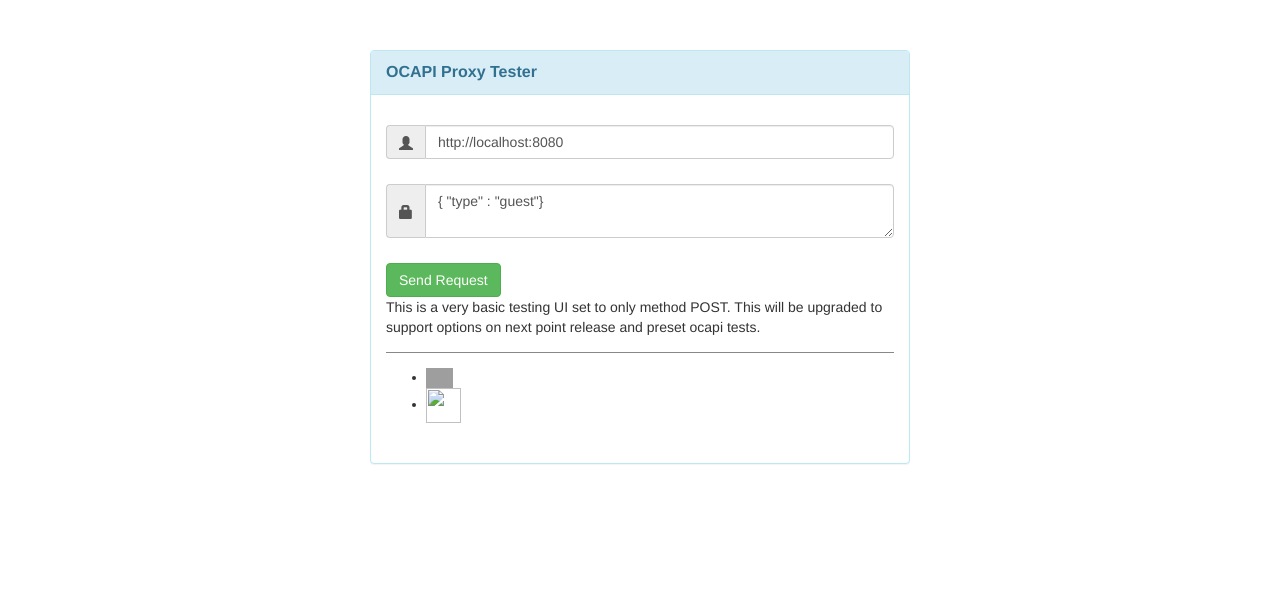
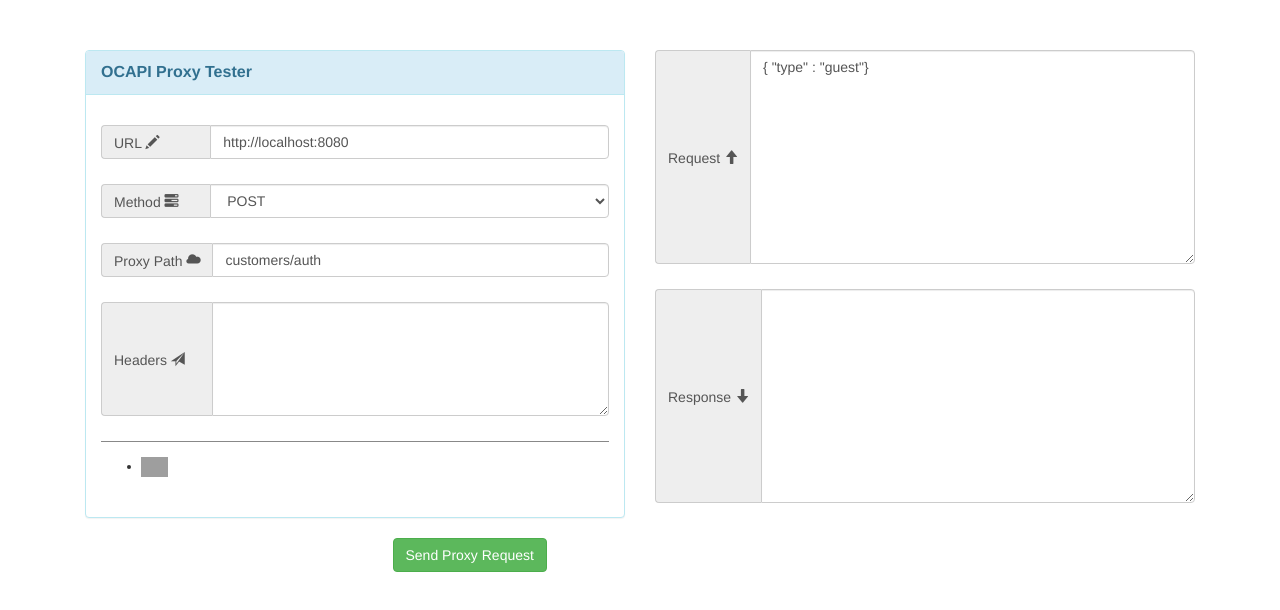
Before and after one commit to johnfacey/ocapi-proxy, a website: page html/index.html in a window 1280 px wide. Drawn offline with nearby package versions, Linux system fonts and the light colour scheme; grey boxes are pictures that could not be loaded.

Commit message:
updated for html changes

```diff
--- a/html/index.html
+++ b/html/index.html
@@ -4,7 +4,7 @@
 <!------ Include the above in your HEAD tag ---------->
 
     <div class="container">
-        <div id="loginbox" style="margin-top:50px;" class="mainbox col-md-6 col-md-offset-3 col-sm-8 col-sm-offset-2">
+        <div id="loginbox" style="margin-top:50px;" class="mainbox col-md-6 ">
             <div class="panel panel-info" >
                     <div class="panel-heading">
                         <div class="panel-title" style="font-weight: bold;">OCAPI Proxy Tester</div>
@@ -16,32 +16,38 @@
                         <div style="display:none" id="login-alert" class="alert alert-danger col-sm-12"></div>
 
                         <form id="ocapiForm" method="post" class="form-horizontal" role="form" action="http://127.0.0.1:8080">
+                            <div class="col-sm-12 controls" style="display:none">
+                                This is a very basic testing UI. Ex: For customer auth you would use customer/auth as the proxy will already be configured for the rest of the url.
+                                <hr />
+                            </div>
 
                             <div style="margin-bottom: 25px" class="input-group">
-                                <span class="input-group-addon"><i class="glyphicon glyphicon-user"></i></span>
+                                <span class="input-group-addon">URL <i class="glyphicon glyphicon-pencil"></i>&nbsp;&nbsp;&nbsp;&nbsp;&nbsp;&nbsp;&nbsp;&nbsp;&nbsp;&nbsp;</span>
                                 <input id="ocapiUrl" type="text" class="form-control" name="ocapiUrl" value="http://localhost:8080" placeholder="http://localhost:8080">
                             </div>
 
                             <div style="margin-bottom: 25px" class="input-group">
-                                <span class="input-group-addon"><i class="glyphicon glyphicon-lock"></i></span>
-                                <textarea id="payload" class="form-control" name="payload" placeholder='{ "type" : "guest"}' >{ "type" : "guest"}</textarea>
+                                <span class="input-group-addon">Method <i class="glyphicon glyphicon-tasks"></i>&nbsp;&nbsp;&nbsp;&nbsp;&nbsp;</span>
+
+                                <select id="method" type="text" class="form-control" name="method">
+                                    <option value="POST">POST</option>
+                                    <option value="GET">GET</option>
+                                    <option value="PUT">PUT</option>
+                                    <option value="PATCH">PATCH</option>
+                                    <option value="DELETE">DELETE</option>
+                                </select>
+                            </div>
+                            <div style="margin-bottom: 25px" class="input-group">
+                                <span class="input-group-addon">Proxy Path <i class="glyphicon glyphicon-cloud"></i></span>
+                                <input id="callurl" type="text" class="form-control" name="callurl" value="customers/auth" placeholder="customers/auth">
+                            </div>
+
+                            <div style="margin-bottom: 25px" class="input-group">
+                                <span class="input-group-addon">Headers <i class="glyphicon glyphicon-send"></i>&nbsp;&nbsp;&nbsp;&nbsp;</span>
+                                <textarea id="headers" rows="5" class="form-control" name="headers" placeholder='' ></textarea>
                             </div>
 
 
-
-                                <div style="margin-top:10px" class="form-group">
-                                    <!-- Button -->
-
-                                    <div class="col-sm-12 controls">
-                                      <a id="btn-login" href="#" onClick="postForm();" class="btn btn-success">Send Request</a>
-
-
-                                    </div>
-
-                                    <div class="col-sm-12 controls">
-                                        This is a very basic testing UI set to only method POST. This will be upgraded to support options on next point release and preset ocapi tests.
-                                      </div>
-                                </div>
 
 
                                 <div class="form-group">
@@ -51,9 +57,7 @@
                                                 <li>
                                                     <a href="https://github.com/johnfacey" target="_blank"><img height="20" src="https://github.githubassets.com/images/modules/logos_page/GitHub-Logo.png" /></a>
                                                 </li>
-                                                <li>
-                                                    <a href="https://ko-fi.com/johnfacey" target="_blank"><img height="35" src="https://ko-fi.com/img/Kofi_Logo_Blue.svg" /></a>
-                                                </li>
+
                                             </ul>
 
                                         </a>
@@ -68,24 +72,81 @@
                     </div>
         </div>
 
+        <div id="loginbox2" style="margin-top:50px;" class="mainbox col-md-6 ">
+            <div style="margin-bottom: 25px" class="input-group">
+                <span class="input-group-addon">Request <i class="glyphicon glyphicon glyphicon-arrow-up"></i></span>
+                <textarea id="payload" rows="10" class="form-control" name="payload" placeholder='{ "type" : "guest"}' >{ "type" : "guest"}</textarea>
+            </div>
+
+            <div style="margin-bottom: 25px" class="input-group">
+                <span class="input-group-addon">Response <i class="glyphicon glyphicon glyphicon-arrow-down"></i></span>
+                <textarea id="ocapiResponse" rows="10" class="form-control" name="ocapiResponse"></textarea>
+            </div>
+
+
+
+        </div>
+
+        <div id="loginbox3" class="mainbox col-md-12 ">
+            <div  class="mainbox col-md-3 ">
+
+            </div>
+
+            <div  class="mainbox col-md-3 ">
+                <div class="col-sm-12 controls">
+                    <a id="btn-login" href="#" onClick="sendProxy();" class="btn btn-success">Send Proxy Request</a>
+
+
+                  </div>
+            </div>
+
+            <div  class="mainbox col-md-3 ">
+
+            </div>
+
+
+
+        </div>
+
     </div>
     <script>
-        function postForm() {
+        function sendProxy() {
+            var headers = "";
+
+            var baseHeaders = {
+                'Access-Control-Request-Headers': ['callurl'],
+                'Content-Type': 'application/x-www-form-urlencoded',
+                'callurl': $("#callurl").val()
+            }
+
+            var inputJson = JSON.parse($("#payload").val());
+            try {
+                var inputHeaders = JSON.parse($("#headers").val());
+                headers = {
+                    ...baseHeaders,
+                    ...inputHeaders
+                 };
+            } catch (e) {
+                headers = baseHeaders;
+            }
+
             $.ajax({
                 url: $("#ocapiUrl").val(),
-                type: "POST", //$("#ocapiForm").attr("method")
+                type: $("#method").val(),
                 url: $("#ocapiForm").attr("action"),
-                data: $("#payload").val(),
+                data: inputJson,
                 dataType: "json",
                 crossDomain : true,
-                headers: {
-                    'Content-Type': 'application/x-www-form-urlencoded'
+               /* headers: {
+                    'Access-Control-Request-Headers': ['callurl'],
+                    'Content-Type': 'application/x-www-form-urlencoded',
+                    'callurl': $("#callurl").val()
                 },
-                xhrFields: {
-                    withCredentials: true
-                },
+                */
+                headers: headers,
                 success: function(data) {
-                    alert(data);
+                    console.log(data);
+                    $("#ocapiResponse").val(JSON.stringify(data));
                 }
                 });
          }
--- a/package.json
+++ b/package.json
@@ -39,6 +39,7 @@
     "bootstrap": "^4.5.3",
     "btoa": "^1.2.1",
     "chalk": "^2.4.1",
+    "cors": "^2.8.5",
     "debug": "^4.1.1",
     "express": "^4.16.4",
     "fs": "0.0.1-security",
```
Also changed, not shown: README.md, 1 other file.
